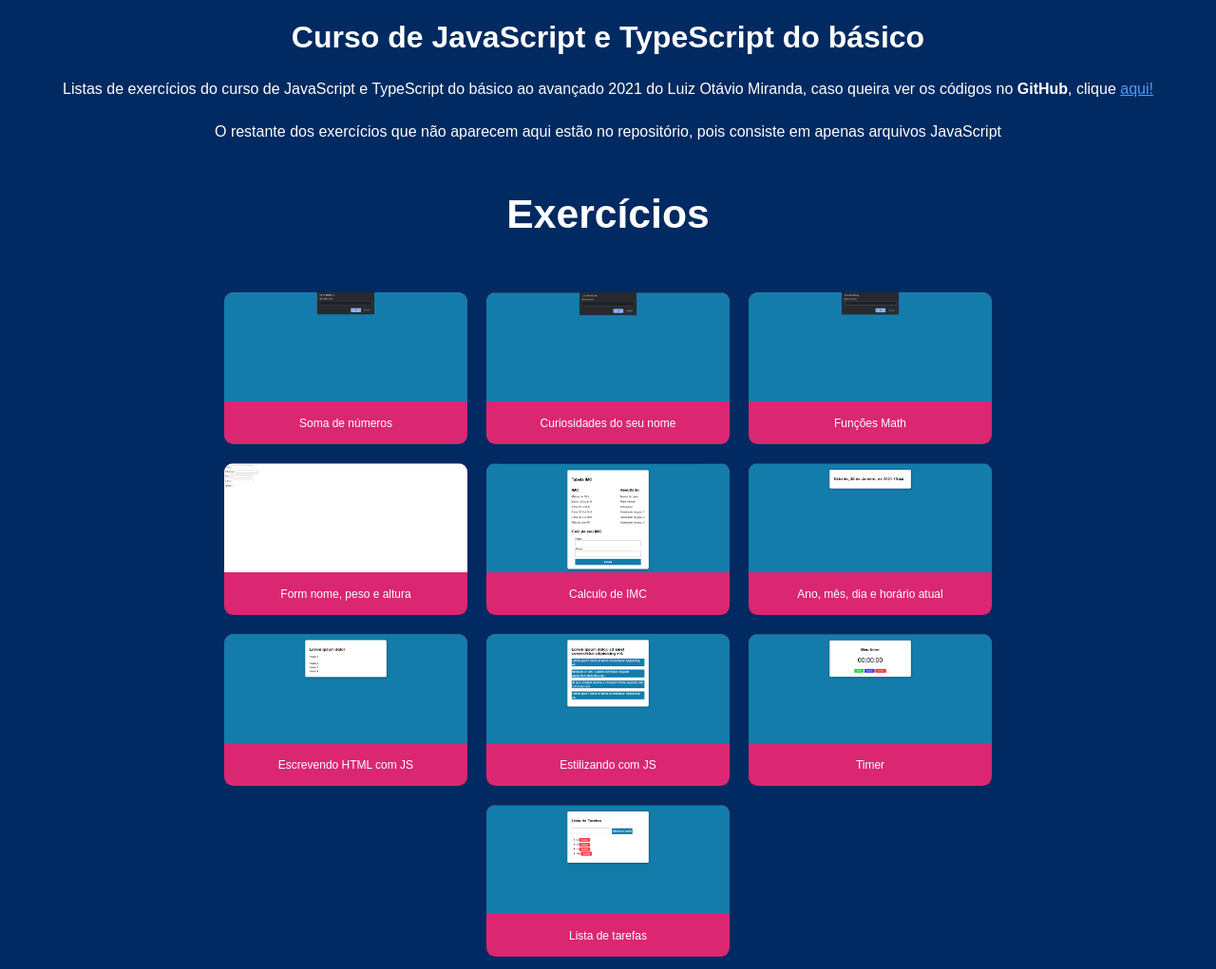
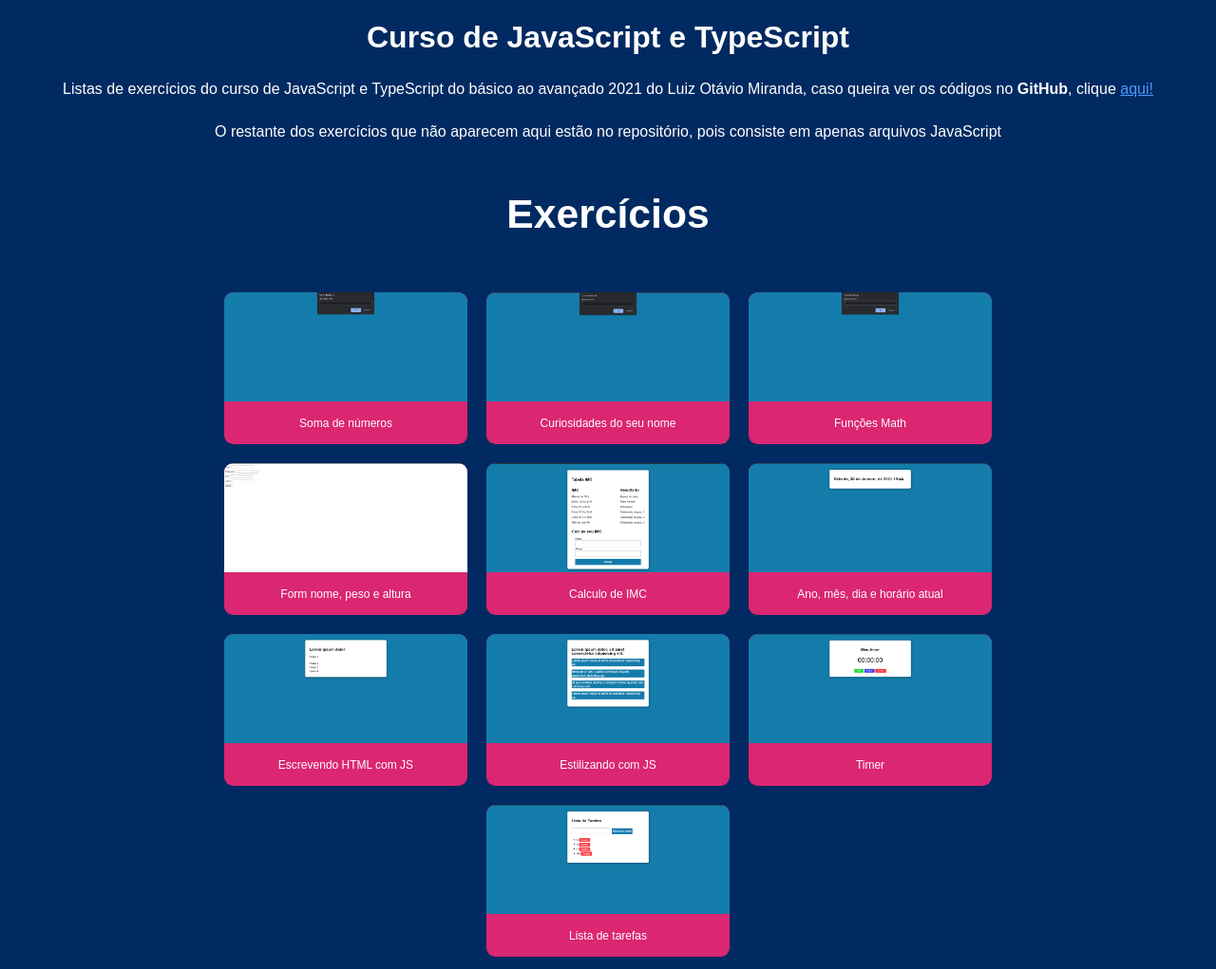
Before and after one commit to eugeniocarvalho/Curso-JavaScript-e-TypeScript, a plain HTML site: page index.html in a window 1280 px wide. Shown: the whole page at 95% size. Drawn offline with Linux system fonts and the light colour scheme.

Commit message:
changed title

```diff
--- a/index.html
+++ b/index.html
@@ -10,8 +10,7 @@
 
 <body>
   <header>
-    <h1>Curso de JavaScript e TypeScript do básico
-    </h1>
+    <h1>Curso de JavaScript e TypeScript</h1>
   </header>
 
   <p>Listas de exercícios do curso de JavaScript e TypeScript do básico ao avançado 2021 do Luiz Otávio Miranda, caso queira ver os códigos no <strong>GitHub</strong>, clique <a href="https://github.com/eugeniocarvalho/Curso-JavaScript-e-TypeScript" target="_blank"
```
